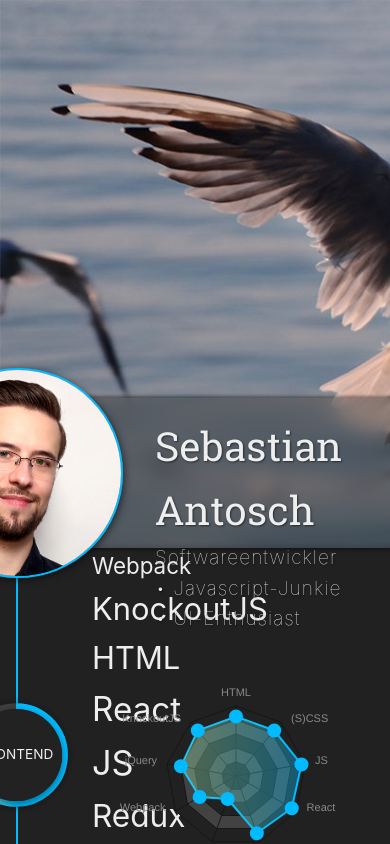
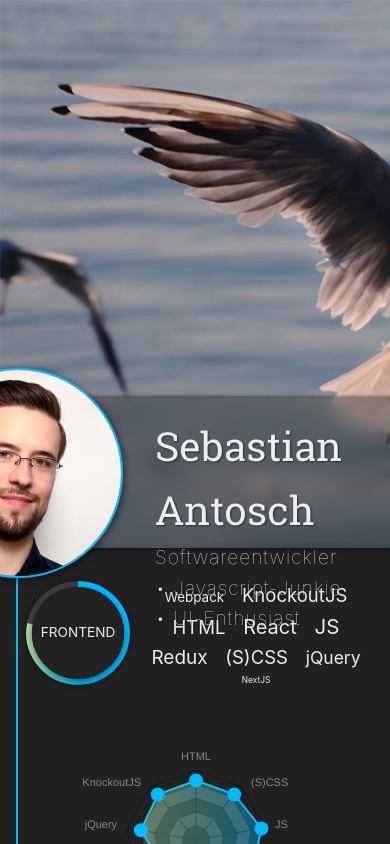
Before and after one commit to santosch/website2023, a Next.js app: page / in a window 390 px wide. Shown: the top 844 px of the page. Built offline with nearby package versions, Linux system fonts and the light colour scheme.

Commit message:
skills basically responsive

```diff
--- a/src/components/Skills/SkillKeyword/SkillKeyword.tsx
+++ b/src/components/Skills/SkillKeyword/SkillKeyword.tsx
@@ -24,7 +24,7 @@ export default function SkillKeyword(
 
     return (
         <span
-            style={{fontSize: 2 + (rating / 100) * 34 }}
+            style={{fontSize: (0.2 + (rating / 100) * 3.4).toFixed(2) + 'em'}}
             onMouseOver={onMouseover}
             onMouseOut={onMouseout}
             className={className}
--- a/src/components/Skills/Skills.module.scss
+++ b/src/components/Skills/Skills.module.scss
@@ -1,18 +1,42 @@
+@import "../../styles/variables";
+
 .container {
   border-left: var(--border);
-  display: flex;
-  align-items: center;
+
+  @include minDesktop {
+    display: flex;
+    align-items: center;
+  }
 
   @media print {
     page-break-inside: avoid;
   }
 }
 
+.leftContainer {
+  flex: 1 1 100%;
+  display: flex;
+  align-items: center;
+  padding-top: 25px;
+
+  @include minTablet {
+    justify-content: space-between;
+  }
+
+  @include minDesktop {
+    padding-top: 0;
+  }
+}
+
 .circleContainer {
-  padding: 2rem 0;
   flex: 0 0 var(--chart-diameter);
-  margin-left: calc(-1 * (var(--chart-diameter) / 2) - var(--line-width));
+  width: var(--chart-diameter);
   position: relative;
+
+  @include minDesktop {
+    padding: 2rem 0;
+    margin-left: calc(-1 * (var(--chart-diameter) / 2) - var(--line-width));
+  }
 }
 
 .circleChartDummy {
@@ -41,7 +65,11 @@
 .radarContainer {
   width: 320px;
   flex: 0 0 320px;
-  margin-bottom: -25px;
+  margin: 0 auto 0 auto;
+
+  @include minDesktop {
+    margin: 0 0 -25px 0;
+  }
 }
 
 .radarChartDummy {
@@ -79,14 +107,39 @@
   text-align: center;
   max-width: 100%;
   margin: 0 auto;
+  order: 1;
+  font-size: 6px;
+
+  @include minTablet {
+    font-size: 10px;
+    flex: 0 0 auto;
+    margin: 0;
+  }
+
+  @include minDesktop {
+    flex: 1 1 auto;
+    margin: 0 auto;
+  }
 }
 
 .keyword {
   transition: 0.3s color;
-  padding: 1rem;
+  padding: 0.5rem;
   cursor: default;
 
   &__selected {
     color: var(--highlight);
   }
+
+  @include minTablet {
+    padding: 1rem;
+  }
 }
+
+.skillBr {
+  display: none;
+
+  @include minTablet {
+    display: inline;
+  }
+}
--- a/src/components/Skills/Skills.tsx
+++ b/src/components/Skills/Skills.tsx
@@ -51,6 +51,7 @@ export default function Skills(
     return (
         <div className={styles.container}>
 
+            <div className={styles.leftContainer}>
                 <div className={styles.circleContainer}>
                     <CircleChart
                         value={average}
@@ -66,7 +67,7 @@ export default function Skills(
                         return (
                             <Fragment key={key}>
                                 {!!index && (index % 3 === 0) &&
-                                <br/>
+                                    <br className={styles.skillBr}/>
                                 }
                                 <SkillKeyword
                                     key={key}
@@ -85,6 +86,7 @@ export default function Skills(
                         );
                     })}
                 </div>
+            </div>
             <div className={styles.radarContainer}>
                 <RadarChart
                     values={categories}
```
Lines whose indentation alone changed are shown as unchanged.
